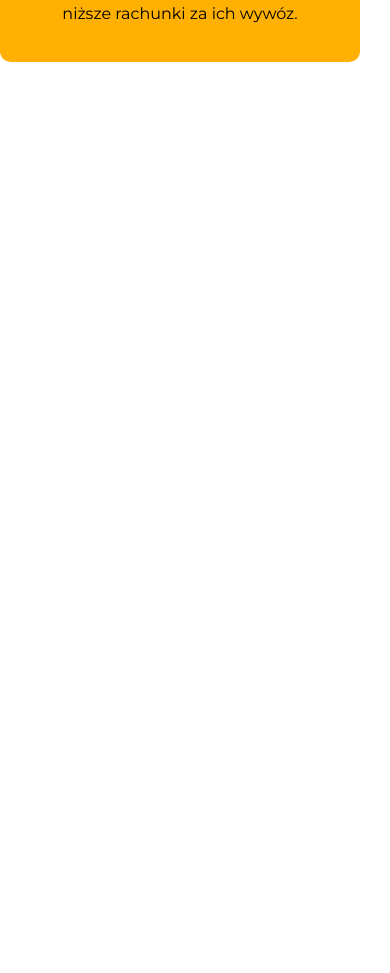
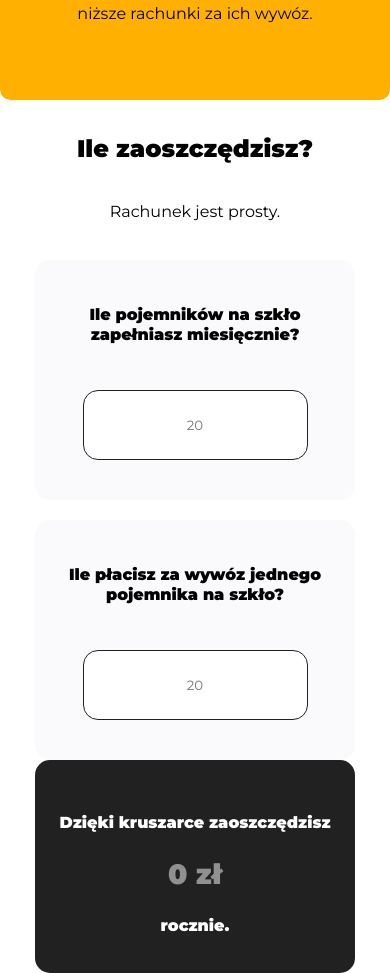
Before and after one commit to sararekowska/massloop-task, a React (Create React App) app: page / in a window 390 px wide. Shown: the part 963-1936 px from the top of the page. Before the commit the page ends 1025 px from the top, so only its background shows below. Built offline with nearby package versions, Linux system fonts and the light colour scheme.

Commit message:
feat: mobile calculator

```diff
--- /dev/null
+++ b/src/components/Calculator/Calculator.scss
@@ -0,0 +1,97 @@
+.main-calculator {
+  margin-top: 12rem;
+  display: flex;
+  flex-direction: column;
+  align-items: center;
+
+  h1 {
+    font-style: normal;
+    font-weight: 900;
+    font-size: 24px;
+    line-height: 29px;
+    display: flex;
+    align-items: center;
+    text-align: center;
+  }
+
+  p {
+    font-style: normal;
+    font-weight: 400;
+    font-size: 16px;
+    line-height: 25px;
+    display: flex;
+    align-items: center;
+    text-align: center;
+  }
+
+  .container {
+    background: #fafafd;
+    border-radius: 15px;
+    display: flex;
+    flex-direction: column;
+    align-items: center;
+    margin-top: 20px;
+
+    h1 {
+      font-style: normal;
+      font-weight: 900;
+      font-size: 16px;
+      line-height: 20px;
+      text-align: center;
+      padding: 40px 20px;
+      width: 280px;
+      height: 50px;
+      margin: 0;
+    }
+
+    input {
+      width: 225px;
+      height: 70px;
+      background: #ffffff;
+      border: 1px solid #212121;
+      box-sizing: border-box;
+      border-radius: 15px;
+      font-family: "Montserrat";
+      text-align: center;
+      margin-bottom: 40px;
+    }
+  }
+
+  .result-container {
+    width: 320px;
+    height: 213px;
+    background: #212121;
+    border-radius: 15px;
+    display: flex;
+    flex-direction: column;
+    align-items: center;
+    justify-content: center;
+
+    p {
+      font-style: normal;
+      font-weight: 900;
+      font-size: 16px;
+      line-height: 20px;
+      display: flex;
+      align-items: center;
+      text-align: center;
+      color: #ffffff;
+      text-align: center;
+      margin-bottom: 25px;
+    }
+
+    p:last-of-type {
+      margin-bottom: 0;
+    }
+    .result {
+      font-style: normal;
+      font-weight: 900;
+      font-size: 28px;
+      line-height: 32px;
+      opacity: 0.5;
+      color: #ffffff;
+      text-align: center;
+      margin-bottom: 10px;
+    }
+  }
+}
--- /dev/null
+++ b/src/components/Calculator/Calculator.tsx
@@ -0,0 +1,26 @@
+import { useState } from "react";
+import "./Calculator.scss";
+
+export const Calculator = () => {
+  const [price, setPrice] = useState(0);
+
+  return (
+    <section className="main-calculator">
+      <h1>Ile zaoszczędzisz?</h1>
+      <p>Rachunek jest prosty.</p>
+      <div className="container">
+        <h1>Ile pojemników na szkło zapełniasz miesięcznie?</h1>
+        <input type="text" className="text" placeholder="20" />
+      </div>
+      <div className="container">
+        <h1>Ile płacisz za wywóz jednego pojemnika na szkło?</h1>
+        <input type="text" className="text" placeholder="20" />
+      </div>
+      <div className="result-container">
+        <p>Dzięki kruszarce zaoszczędzisz</p>
+        <span className="result">{price} zł</span>
+        <p>rocznie.</p>
+      </div>
+    </section>
+  );
+};
--- a/src/components/Menu/Menu.scss
+++ b/src/components/Menu/Menu.scss
@@ -24,8 +24,6 @@
 
 .yellow-box {
   position: absolute;
-  width: 360px;
-  height: 313px;
   left: 0px;
   top: 712px;
   background: #ffb001;
@@ -48,5 +46,6 @@
     line-height: 25px;
     text-align: center;
     padding: 25px 20px 0 20px;
+    margin-bottom: 74px;
   }
 }
--- a/src/components/Menu/Menu.tsx
+++ b/src/components/Menu/Menu.tsx
@@ -1,6 +1,7 @@
 import dev from "../../images/dev.png";
 import "./Menu.scss";
 import { ShopButton } from "../ShopButton/ShopButton";
+import { Calculator } from "../Calculator/Calculator";
 
 export const Menu = () => {
   return (
@@ -19,6 +20,7 @@ export const Menu = () => {
           rachunki za ich wywóz.
         </p>
       </section>
+      <Calculator />
     </>
   );
 };
```
